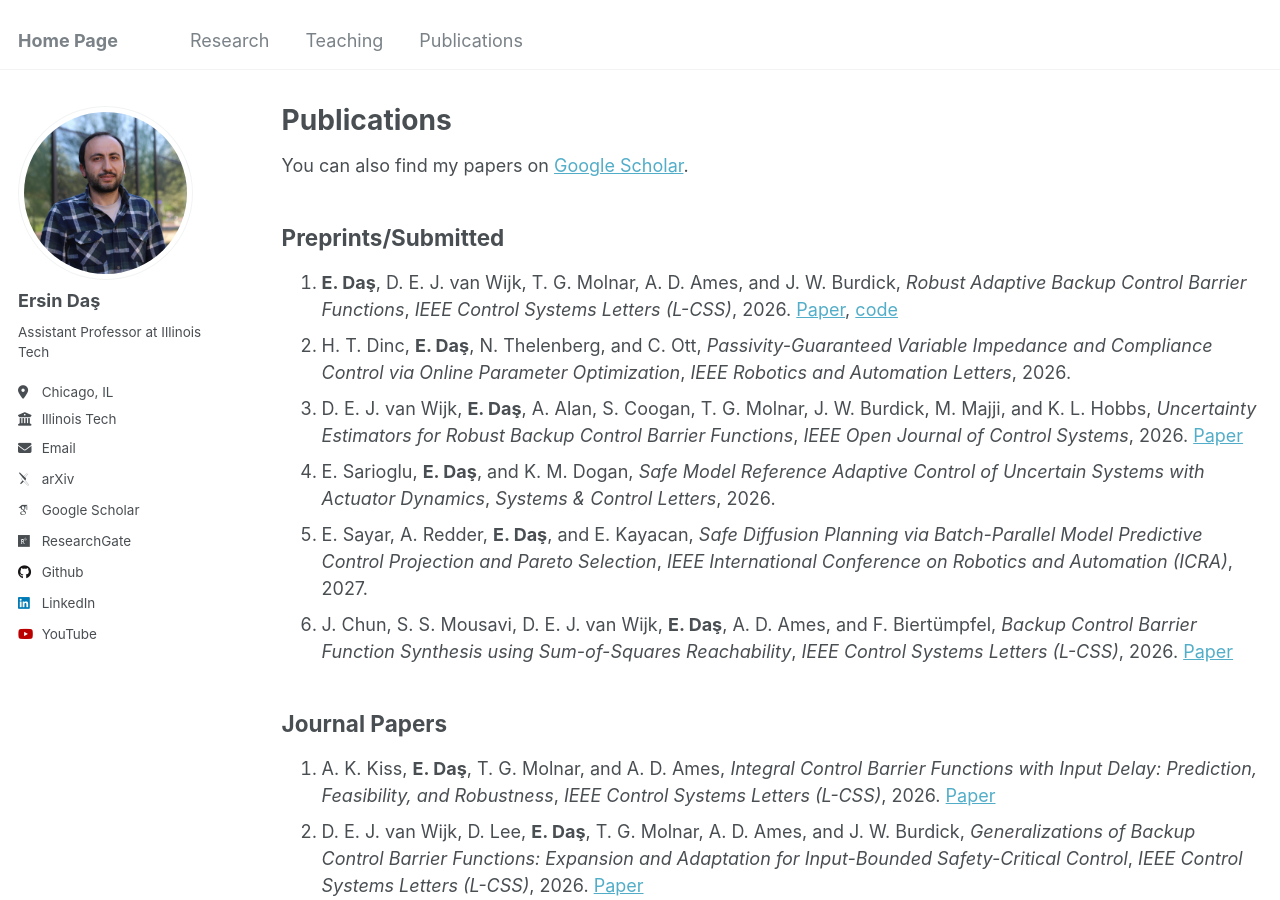
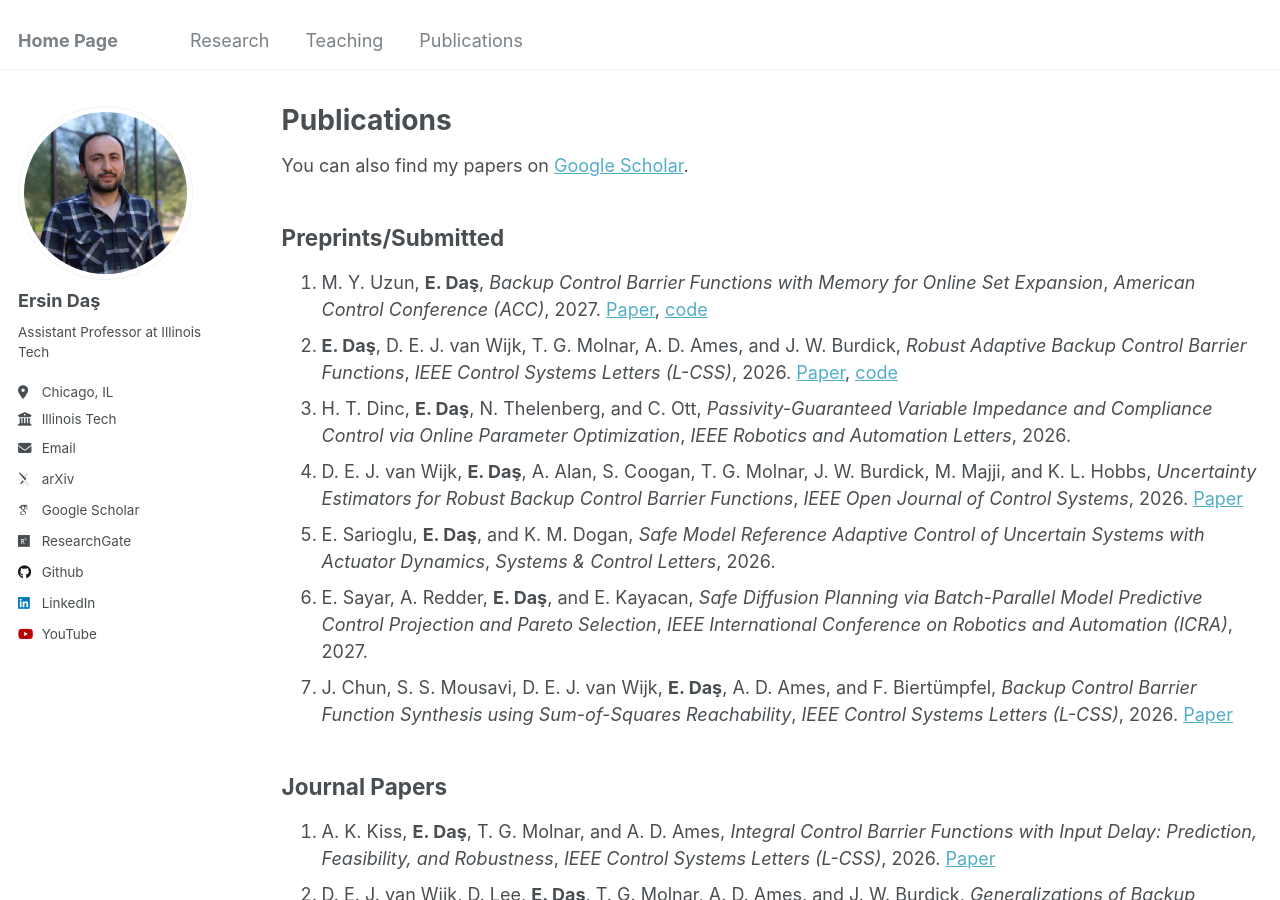
Before and after one commit to ersindas/ersindas.github.io, a Jekyll site: the page built from _pages/publications.md, in a window 1280 px wide and 900 px high. Built offline with Jekyll 4.4.1, drawn with Linux system fonts in a browser that asks for light colours; some web fonts are replaced.

Commit message:
Update publications list with new entries
Added new publications and updated existing entries in the publications list.

```diff
--- a/_pages/publications.md
+++ b/_pages/publications.md
@@ -8,13 +8,14 @@ author_profile: true
  <div class="wordwrap">You can also find my papers on <a href="{{site.author.googlescholar}}">Google Scholar</a>.
 
 ## Preprints/Submitted
-1. **E. Daş**, D. E. J. van Wijk, T. G. Molnar, A. D. Ames, and J. W. Burdick, *Robust Adaptive Backup Control Barrier Functions*, *IEEE Control Systems Letters (L-CSS)*, 2026. [Paper](https://arxiv.org/pdf/2607.20842), [code](https://github.com/ersindas/abCBFs)
-2. H. T. Dinc, **E. Daş**, N. Thelenberg, and C. Ott, *Passivity-Guaranteed Variable Impedance and Compliance Control via Online Parameter Optimization*, *IEEE Robotics and Automation Letters*, 2026.
-3. D. E. J. van Wijk, **E. Daş**, A. Alan, S. Coogan, T. G. Molnar, J. W. Burdick, M. Majji, and K. L. Hobbs, *Uncertainty Estimators for Robust Backup Control Barrier Functions*, *IEEE Open Journal of Control Systems*, 2026. [Paper](https://arxiv.org/pdf/2503.15734)
-4. E. Sarioglu, **E. Daş**, and K. M. Dogan, *Safe Model Reference Adaptive Control of Uncertain Systems with
+1. M. Y. Uzun, **E. Daş**, *Backup Control Barrier Functions with Memory for Online Set Expansion*, *American Control Conference (ACC)*, 2027. [Paper](https://arxiv.org/pdf/2610.06284), [code](https://github.com/myusufuzun/bcbf-memory)
+2. **E. Daş**, D. E. J. van Wijk, T. G. Molnar, A. D. Ames, and J. W. Burdick, *Robust Adaptive Backup Control Barrier Functions*, *IEEE Control Systems Letters (L-CSS)*, 2026. [Paper](https://arxiv.org/pdf/2607.20842), [code](https://github.com/ersindas/abCBFs)
+3. H. T. Dinc, **E. Daş**, N. Thelenberg, and C. Ott, *Passivity-Guaranteed Variable Impedance and Compliance Control via Online Parameter Optimization*, *IEEE Robotics and Automation Letters*, 2026.
+4. D. E. J. van Wijk, **E. Daş**, A. Alan, S. Coogan, T. G. Molnar, J. W. Burdick, M. Majji, and K. L. Hobbs, *Uncertainty Estimators for Robust Backup Control Barrier Functions*, *IEEE Open Journal of Control Systems*, 2026. [Paper](https://arxiv.org/pdf/2503.15734)
+5. E. Sarioglu, **E. Daş**, and K. M. Dogan, *Safe Model Reference Adaptive Control of Uncertain Systems with
 Actuator Dynamics*, *Systems & Control Letters*, 2026.
-5. E. Sayar, A. Redder, **E. Daş**, and E. Kayacan, *Safe Diffusion Planning via Batch-Parallel Model Predictive Control Projection and Pareto Selection*, *IEEE International Conference on Robotics and Automation (ICRA)*, 2027.
-6. J. Chun, S. S. Mousavi, D. E. J. van Wijk, **E. Daş**, A. D. Ames, and F. Biertümpfel, *Backup Control Barrier Function Synthesis using Sum-of-Squares Reachability*, *IEEE Control Systems Letters (L-CSS)*, 2026. [Paper](https://arxiv.org/pdf/2608.27916)
+6. E. Sayar, A. Redder, **E. Daş**, and E. Kayacan, *Safe Diffusion Planning via Batch-Parallel Model Predictive Control Projection and Pareto Selection*, *IEEE International Conference on Robotics and Automation (ICRA)*, 2027.
+7. J. Chun, S. S. Mousavi, D. E. J. van Wijk, **E. Daş**, A. D. Ames, and F. Biertümpfel, *Backup Control Barrier Function Synthesis using Sum-of-Squares Reachability*, *IEEE Control Systems Letters (L-CSS)*, 2026. [Paper](https://arxiv.org/pdf/2608.27916)
 
 ## Journal Papers
 1. A. K. Kiss, **E. Daş**, T. G. Molnar, and A. D. Ames, *Integral Control Barrier Functions with Input Delay: Prediction, Feasibility, and Robustness*, *IEEE Control Systems Letters (L-CSS)*, 2026. [Paper](https://arxiv.org/pdf/2603.24566)
```
